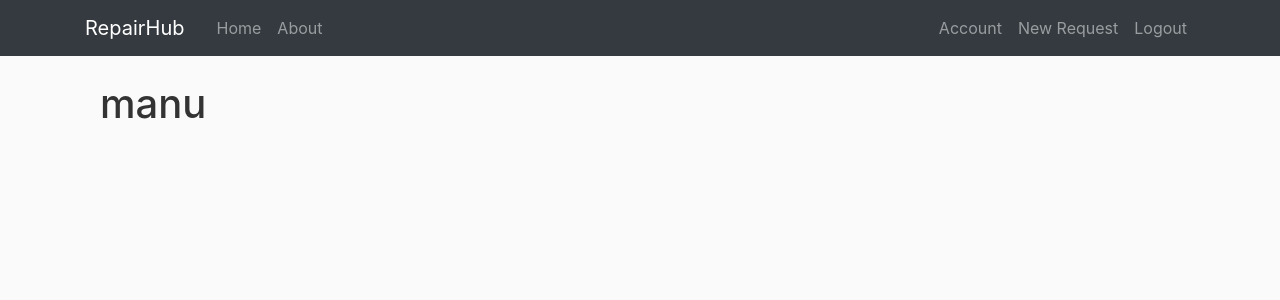
After one commit to masakhwe/RepairHub, a Django app: page /account/ in a window 1280 px wide. The commit adds this page. Shown: the top 300 px of the page. Run offline with Django 3.2, Linux system fonts and the light colour scheme; a user stored in the database is signed in; some libraries are stand-ins or nearby versions.

Commit message:
feature(user login): add user auth system

```diff
--- a/RepairHub/RepairHub/settings.py
+++ b/RepairHub/RepairHub/settings.py
@@ -31,8 +31,8 @@ ALLOWED_HOSTS = []
 # Application definition
 
 INSTALLED_APPS = [
+    'django.contrib.auth',
     'django.contrib.admin',
-    'django.contrib.auth',
     'django.contrib.contenttypes',
     'django.contrib.sessions',
     'django.contrib.messages',
@@ -123,3 +123,6 @@ USE_TZ = True
 STATIC_URL = '/static/'
 
 CRISPY_TEMPLATE_PACK = 'bootstrap4'
+
+LOGIN_REDIRECT_URL = 'repairme-home'
+LOGIN_URL = 'login'
--- a/RepairHub/RepairHub/urls.py
+++ b/RepairHub/RepairHub/urls.py
@@ -14,11 +14,15 @@ Including another URLconf
     2. Add a URL to urlpatterns:  path('blog/', include('blog.urls'))
 """
 from django.contrib import admin
+from django.contrib.auth import views as auth_views
 from django.urls import path, include
 from users import views as user_views
 
 urlpatterns = [
     path('admin/', admin.site.urls),
     path('register/', user_views.register, name='register'),
+    path('login/', auth_views.LoginView.as_view(template_name='users/login.html'), name='login'),
+    path('logout/', auth_views.LogoutView.as_view(template_name='users/logout.html'), name='logout'),
+    path('account/', user_views.account, name='account'),
     path('', include('repairme.urls')),
 ]
--- a/RepairHub/repairme/templates/repairme/main.html
+++ b/RepairHub/repairme/templates/repairme/main.html
@@ -25,18 +25,18 @@
                 <div class="collapse navbar-collapse" id="navbarToggle">
                     <!-- Navbar Left Side -->
                     <div class="navbar-nav mr-auto">
-                        <a class="nav-item nav-link" href="/">Home</a>
-                        <a class="nav-item nav-link" href="/about">About</a>
+                        <a class="nav-item nav-link" href="{% url 'repairme-home' %}">Home</a>
+                        <a class="nav-item nav-link" href="{% url 'repairme-about' %}">About</a>
                     </div>
                     <!-- Navbar Right Side -->
                     <div class="navbar-nav">
                         {% if user.is_authenticated %}
-                            <a class="nav-item nav-link" href=#>Repair Request</a>
-                            <a class="nav-item nav-link" href=#>Profile</a>
-                            <a class="nav-item nav-link" href=#>Logout</a>
+                            <a class="nav-item nav-link" href="{% url 'account' %}">Account</a>
+                            <a class="nav-item nav-link" href=#>New Request</a>
+                            <a class="nav-item nav-link" href="{% url 'logout' %}">Logout</a>
                         {% else %}
-                            <a class="nav-item nav-link" href=#>Login</a>
-                            <a class="nav-item nav-link" href=#>Register</a>
+                            <a class="nav-item nav-link" href="{% url 'login' %}">Login</a>
+                            <a class="nav-item nav-link" href="{% url 'register' %}">Register</a>
                         {% endif %}
                     </div>
                 </div>
@@ -47,7 +47,7 @@
         <!--flashed messages logic-->
         {% if messages %}
             {% for message in messages %}
-                <div class="alert alert-{{ messages.tags }}">
+                <div class="alert alert-{{ message.tags }}">
                     {{ message }}
                 </div>
             {% endfor %}
--- a/RepairHub/users/forms.py
+++ b/RepairHub/users/forms.py
@@ -4,7 +4,6 @@ from django.contrib.auth.models import User
 
 
 class UserRegistrationForm(UserCreationForm):
-    #Email = forms.EmailField()
 
     class Meta:
         model = User
--- /dev/null
+++ b/RepairHub/users/templates/users/account.html
@@ -0,0 +1,6 @@
+{% extends "repairme/main.html" %}
+{% block content %}
+    <div class="container">
+        <h1>{{user.username}}</h1>
+    </div>
+{% endblock content%}
--- a/RepairHub/users/templates/users/register.html
+++ b/RepairHub/users/templates/users/register.html
@@ -1,6 +1,8 @@
 {% extends "repairme/main.html" %}
 {% load crispy_forms_tags %}
 {% block content %}
+    <div class="row">
+        <div class="col-md-6">
             <div class="content-section">
                 <form method='POST'>
                     {% csrf_token %}
@@ -14,8 +16,10 @@
                 </form>
                 <div class="border-top pt-3">
                     <small class='text-muted'>
-                Already have an account?<a class=" ml-2"href="#">Login here</a>
+                        Already have an account?<a class=" ml-2"href="{% url 'login' %}">Login here</a>
                     </small>
                 </div>
             </div>
+        </div>
+    </div>
 {% endblock content%}
--- a/RepairHub/users/views.py
+++ b/RepairHub/users/views.py
@@ -1,3 +1,4 @@
+from django.contrib.auth.decorators import login_required
 from django.shortcuts import render, redirect
 from django.contrib import messages
 from .forms import UserRegistrationForm
@@ -9,8 +10,13 @@ def register(request):
         if form.is_valid():
             form.save()
             username = form.cleaned_data.get('username')
-            messages.success(request, f'Account created for {username}!')
-            return redirect('repairme-home')
+            messages.success(request, f'Account created for {username}, you can now login')
+            return redirect('login')
     else:
         form = UserRegistrationForm()
     return render(request, 'users/register.html', {'form': form})
+
+
+@login_required
+def account(request):
+    return render(request, 'users/account.html')
```
Also changed, not shown: RepairHub/users/templates/users/login.html (+21 -2 lines), RepairHub/users/templates/users/logout.html (added, +16 -0 lines), RepairHub/db.sqlite3. Lines whose indentation alone changed are shown as unchanged.
